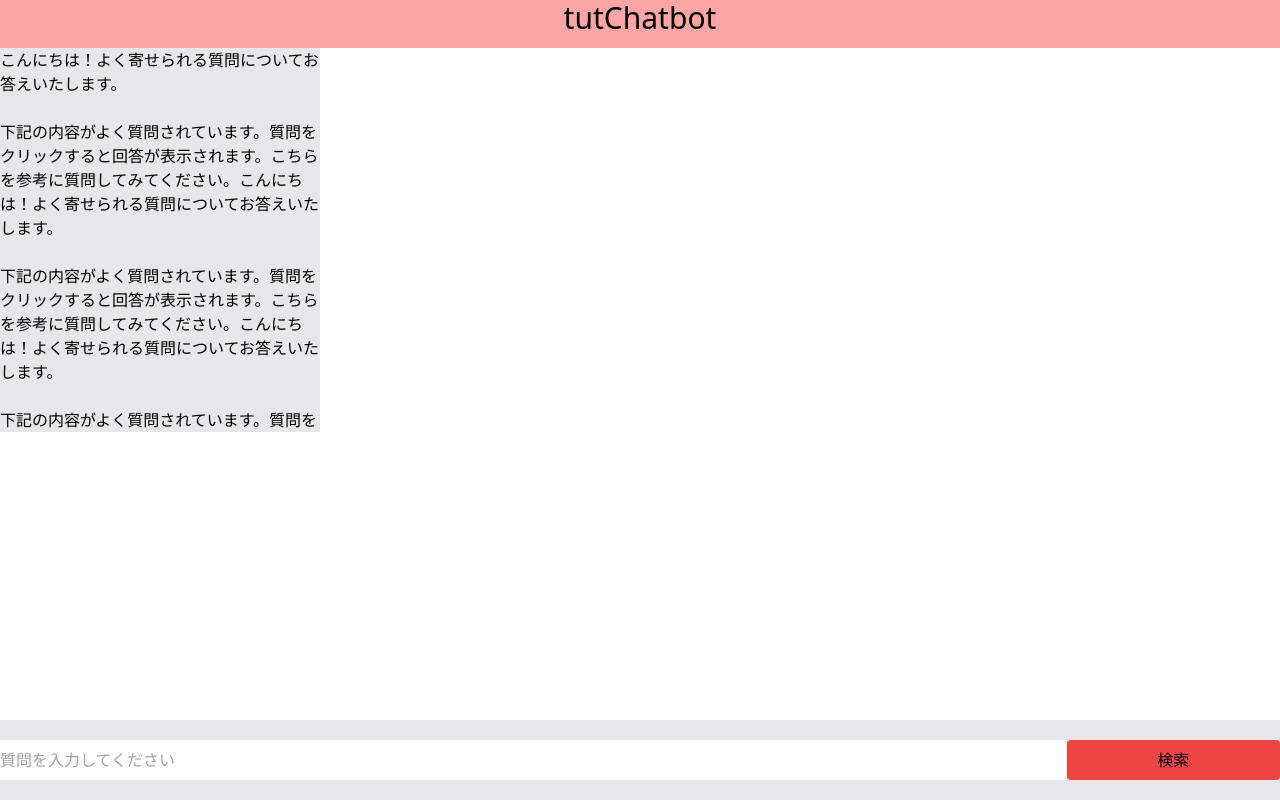
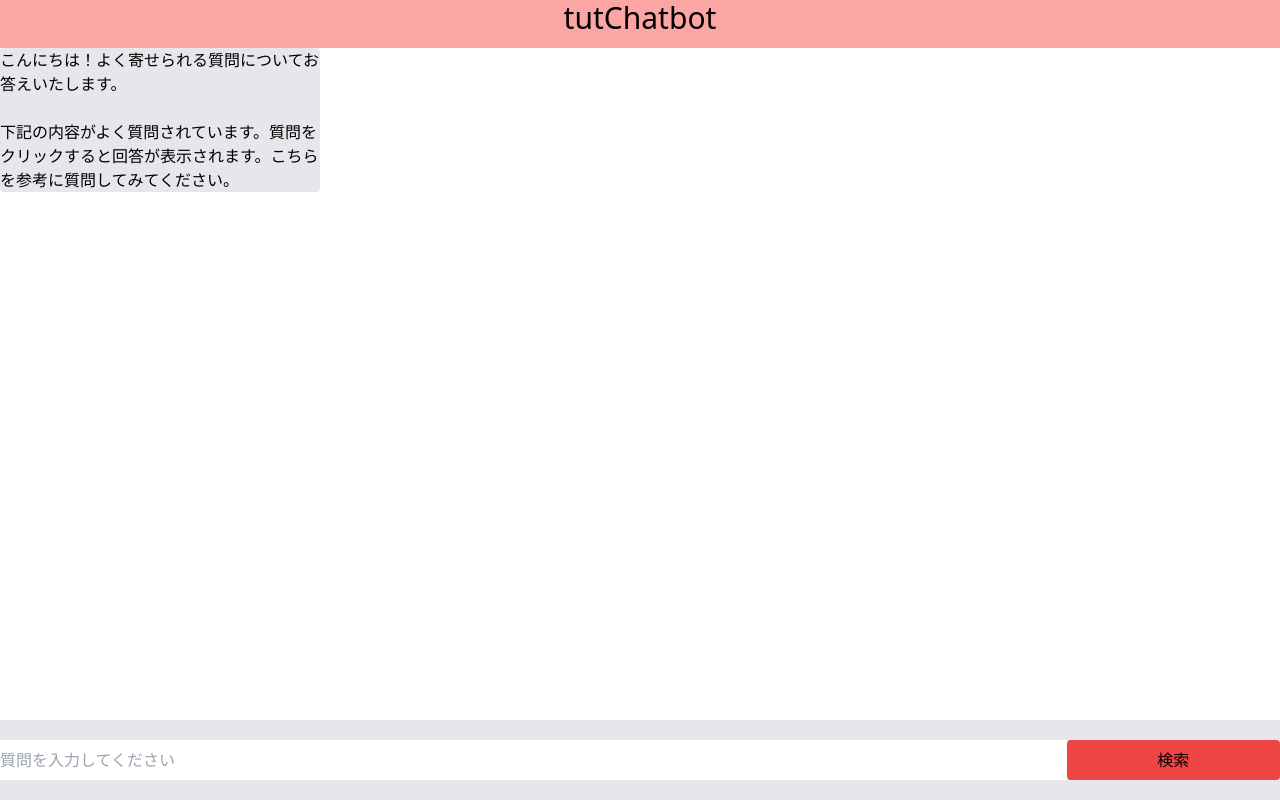
Before and after one commit to CITE-RAteam/chatbot-front, a Next.js app in the folder app/: page / in a window 1280 px wide. Built offline with nearby package versions, Linux system fonts and the light colour scheme.

Commit message:
[fix] クライアント側のチャットスペースを修正

```diff
--- a/app/features/components/ClientChats.tsx
+++ b/app/features/components/ClientChat.tsx
@@ -1,13 +1,9 @@
-export default function ClientChats() {
+export default function ClientChat() {
   const text: string =
     "こんにちは！よく寄せられる質問についてお答えいたします。\n\n下記の内容がよく質問されています。質問をクリックすると回答が表示されます。こちらを参考に質問してみてください。";
     return (
     <div className="overflow-scroll min-h-BWHeaderFooter">
-      <div className="bg-gray-200 h-96 max-h-96 w-80 flex whitespace-pre-wrap overflow-scroll">
-        {text}
-        {text}
-        {text}
-        {text}
+      <div className="bg-gray-200 h-auto max-h-96 w-80 flex whitespace-pre-wrap overflow-scroll rounded">
         {text}
       </div>
     </div>
--- a/app/pages/index.tsx
+++ b/app/pages/index.tsx
@@ -1,4 +1,4 @@
-import ClientChats from "@/features/components/ClientChats";
+import ClientChat from "@/features/components/ClientChat";
 import Footer from "@/features/components/Footer";
 import Header from "@/features/components/Header";
 
@@ -6,7 +6,7 @@ export default function Home() {
   return (
     <div>
       <Header />
-      <ClientChats />
+      <ClientChat />
       <Footer />
     </div>
   );
```
